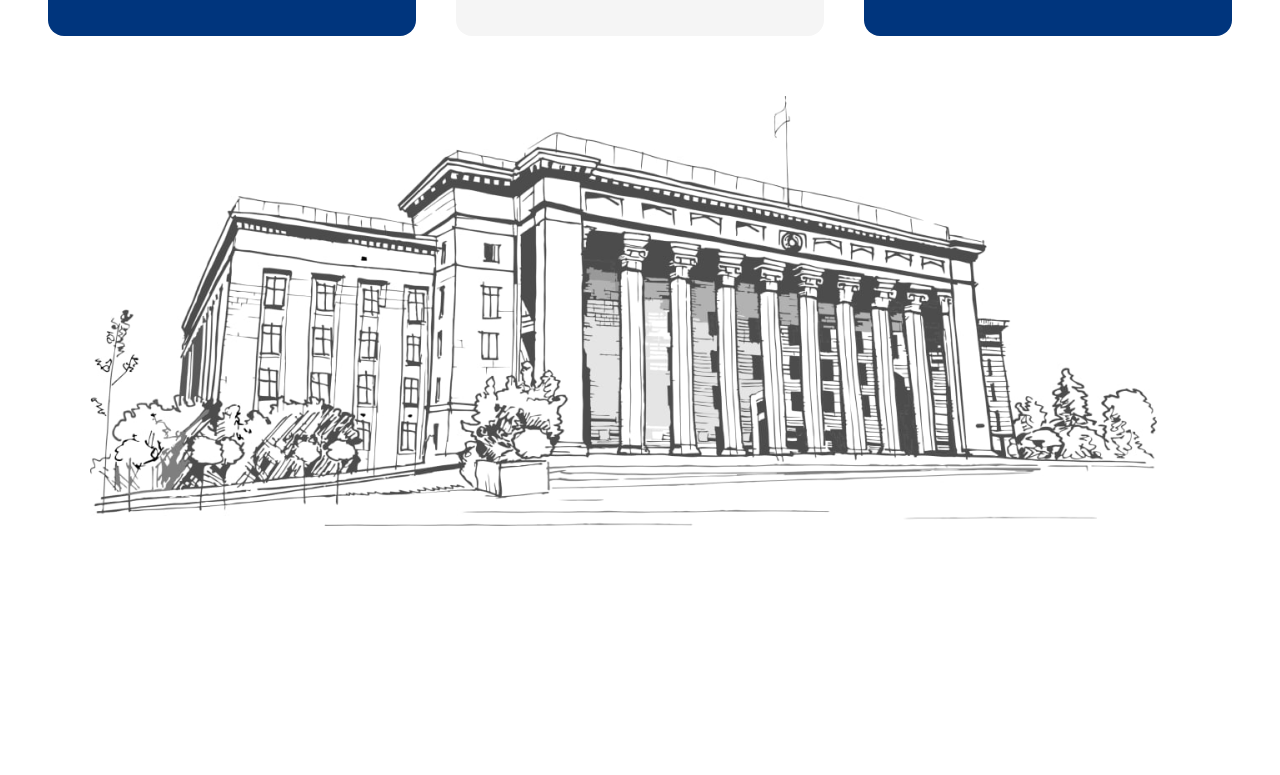
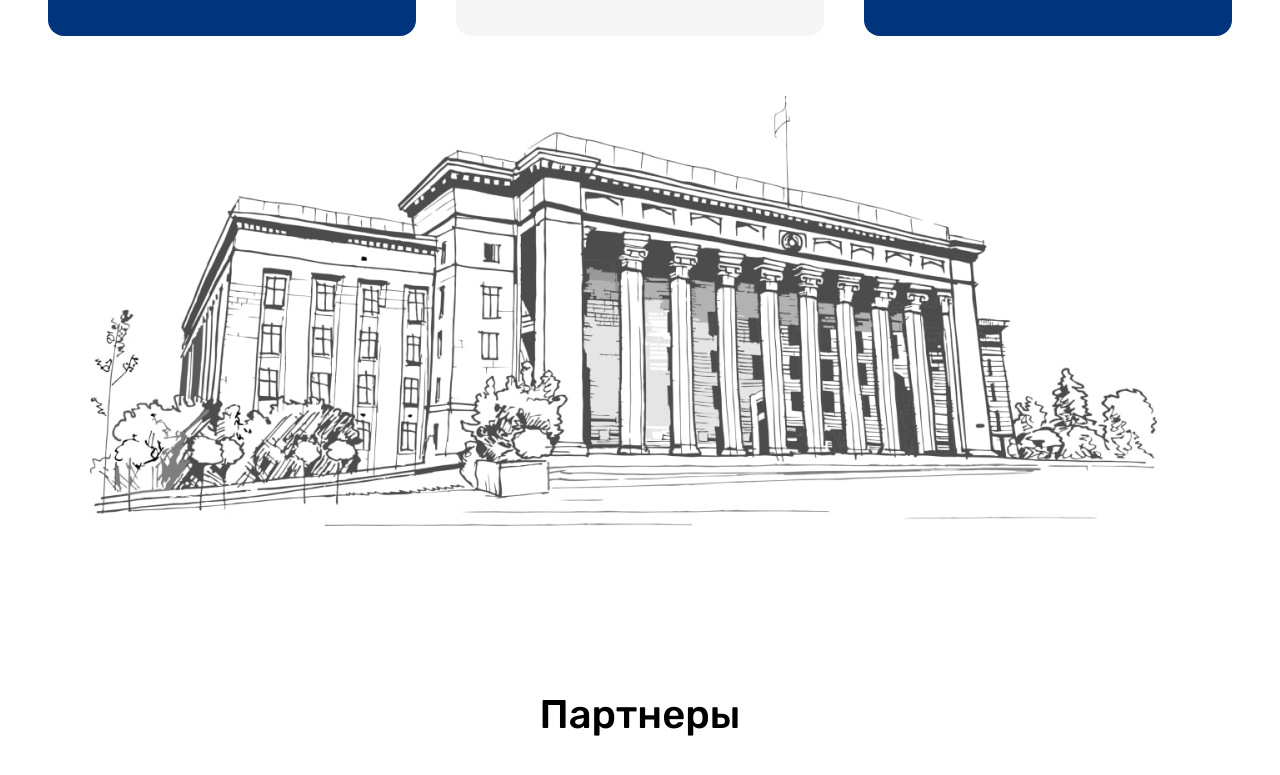
Before and after one commit to togzhanzhakhani/kbtu, a React (Vite) app: page / in a window 1280 px wide. Shown: the part 4006-4781 px from the top of the page. Before the commit the page ends 4592 px from the top, so only its background shows below. Built offline with nearby package versions, Linux system fonts and the light colour scheme.

Commit message:
feat: started working on HomePartners

```diff
--- a/src/modules/home/Home.jsx
+++ b/src/modules/home/Home.jsx
@@ -2,6 +2,7 @@ import HomeAbout from "./components/about/HomeAbout";
 import HomeDirections from "./components/directions/HomeDirections";
 import HomeHero from "./components/hero/HomeHero";
 import HomeImageSection from "./components/image_section/HomeImageSection";
+import HomePartners from "./components/partners/HomePartners";
 import styles from "./home.module.css";
 
 const Home = () => {
@@ -15,6 +16,8 @@ const Home = () => {
 			<HomeDirections />
 
 			<HomeImageSection />
+
+			<HomePartners />
 		</div>
 	);
 };
--- /dev/null
+++ b/src/modules/home/components/partners/HomePartners.jsx
@@ -0,0 +1,17 @@
+import Container from "@common/components/container/Container";
+import styles from "./home_partners.module.css";
+
+const HomePartners = () => {
+
+	return (
+		<section className={styles.section}>
+			<Container maxWidth="80rem" isCentered>
+				<h3 className={styles.heading}>Партнеры</h3>
+
+
+			</Container>
+		</section>
+	);
+};
+
+export default HomePartners;
--- /dev/null
+++ b/src/modules/home/components/partners/home_partners.module.css
@@ -0,0 +1,10 @@
+.section {
+	padding-block: 6.5625rem;
+}
+
+.heading {
+	margin-block-end: 7.5rem;
+	font-size: 2.5rem;
+	font-weight: 500;
+	text-align: center;
+}
```
Also changed, not shown: src/assets/images/logo_stryde.png (added), 1 other file (tests, documents, lock files or other folders).
